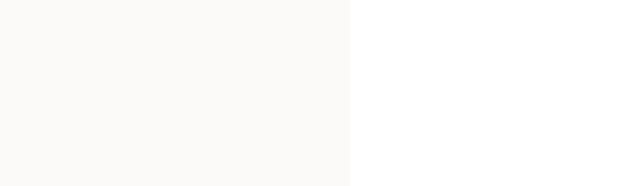
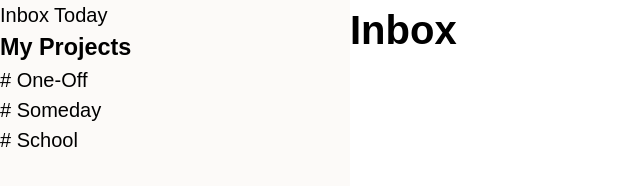
Before and after one commit to oskarnurm/todo-list, a website built with webpack: page src/index.html in a window 1280 px wide. Shown: the whole page, without its empty margins (0-640 px from the left). Built offline with nearby package versions, Linux system fonts and the light colour scheme.

Commit message:
feat(hmtl): add headers and more skeleton layout

```diff
--- a/src/index.html
+++ b/src/index.html
@@ -8,8 +8,21 @@
   </head>
   <body>
     <div class="todo">
-      <aside class="sidebar"></aside>
-      <main class="main"></main>
+      <aside class="sidebar">
+        <div class="nav">Inbox Today</div>
+        <div class="projects">
+          <h3>My Projects</h3>
+          <ul>
+            <li># One-Off</li>
+            <li># Someday</li>
+            <li># School</li>
+          </ul>
+        </div>
+      </aside>
+      <main class="main">
+        <h1>Inbox</h1>
+        <div class="task-list"></div>
+      </main>
     </div>
   </body>
 </html>
```
